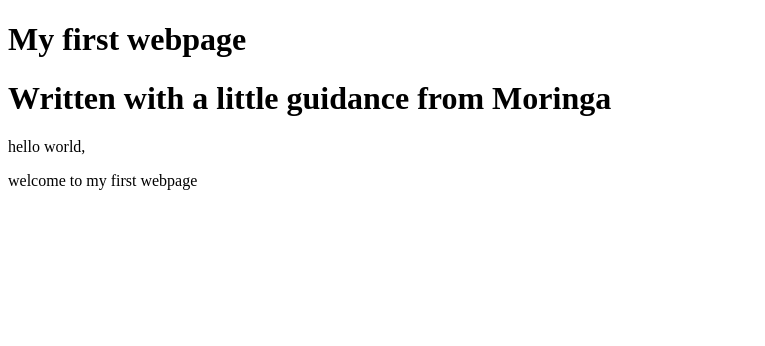
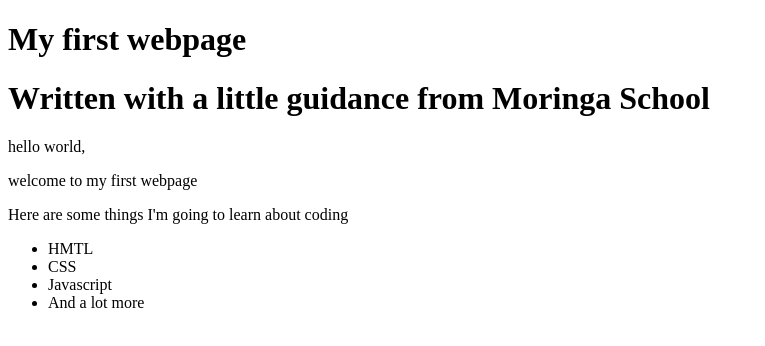
Before and after one commit to ndonyemark/my-first-webpage, a plain HTML site: page my-first-webpage.html in a window 1280 px wide. Shown: the whole page, without its empty margins (0-765 px from the left). Drawn offline with Linux system fonts and the light colour scheme.

Commit message:
add list elements

```diff
--- a/my-first-webpage.html
+++ b/my-first-webpage.html
@@ -5,9 +5,17 @@
     </head>
     <body>
         <h1>My first webpage</h1>
-            <h1>Written with a little guidance from Moringa</h1>
+            <h1>Written with a little guidance from Moringa School</h1>
 
         <p>hello world,</p>
         <p>welcome to my first webpage</p>
+
+        <p>Here are some things I'm going to learn about coding</p>
+        <ul>
+            <li>HMTL</li>
+            <li>CSS</li>
+            <li>Javascript</li>
+        <li>And a lot more</li>
+        </ul>
     </body>
 </html>
```
